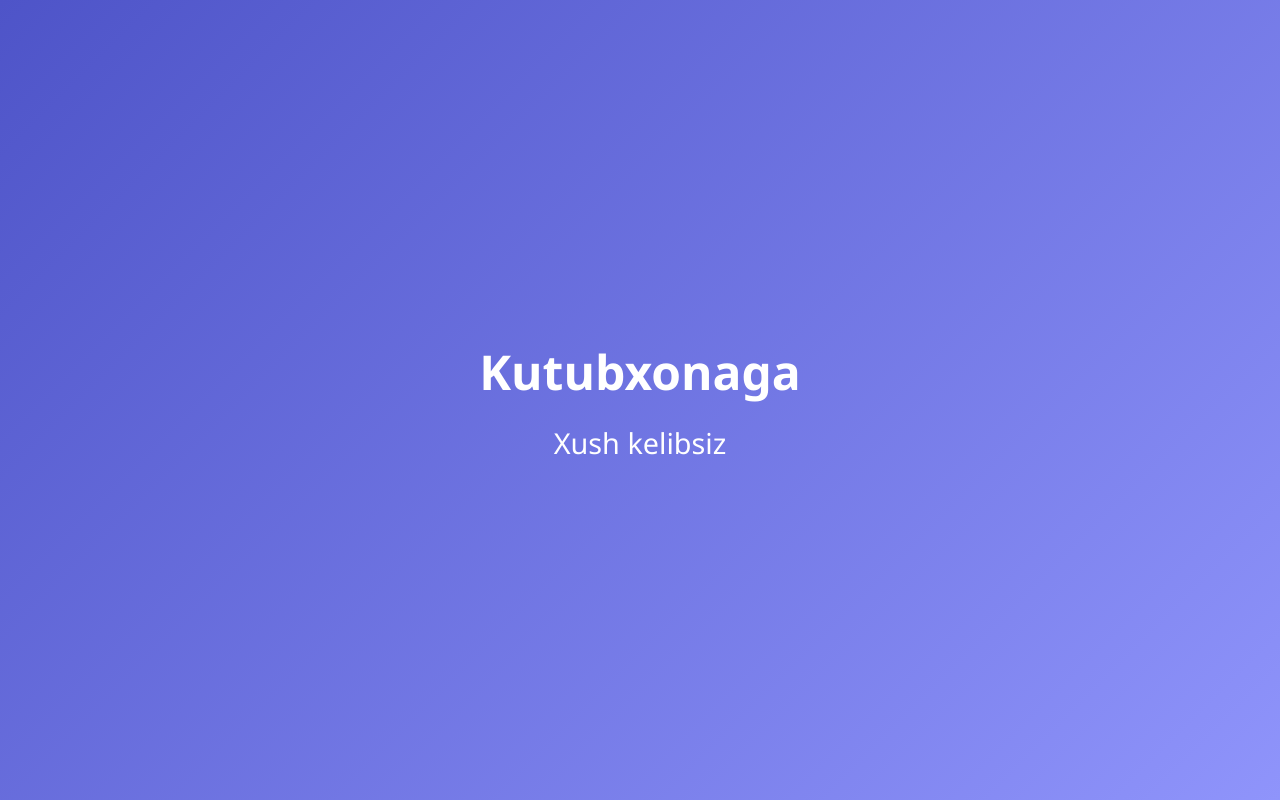
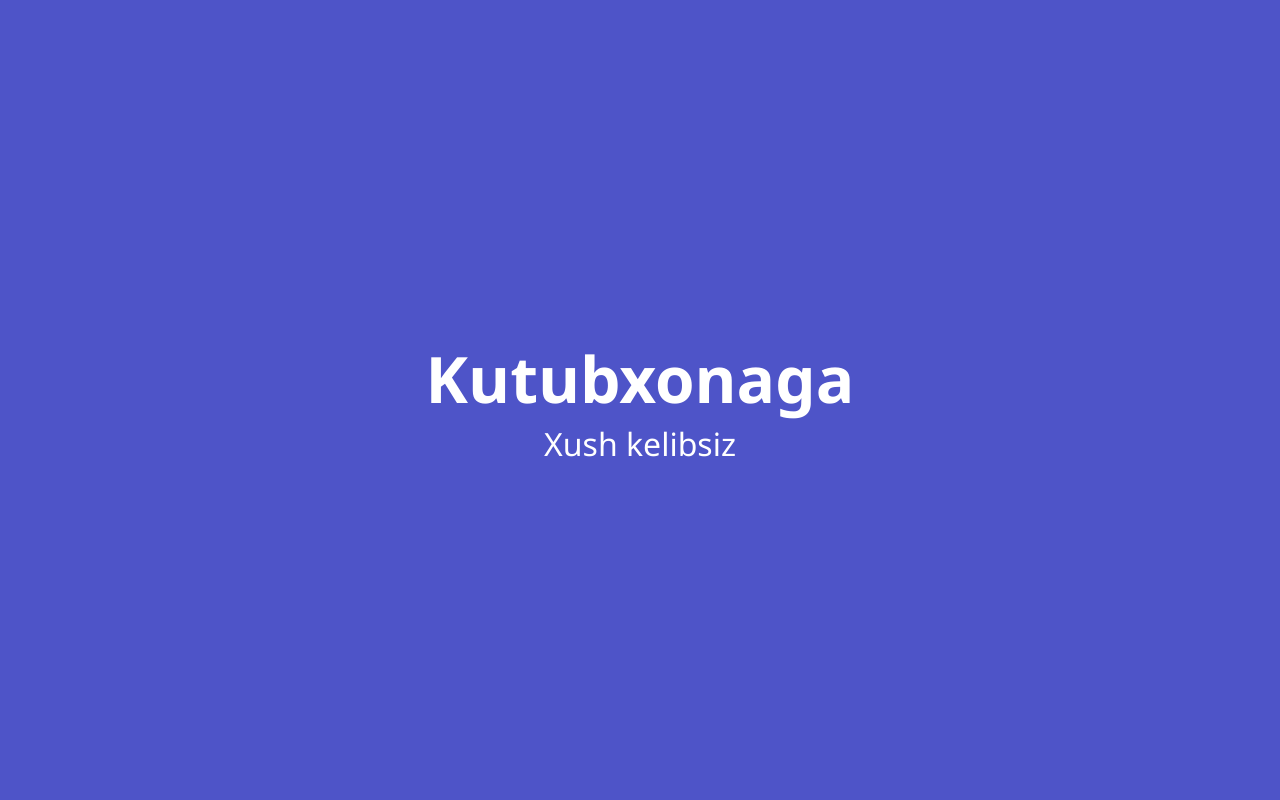
Before and after one commit to Kutubhona/kutubxona_webapp, a plain HTML site: page index.html in a window 1280 px wide. Drawn offline with Linux system fonts and the light colour scheme.

Commit message:
Update style.css

```diff
--- a/style.css
+++ b/style.css
@@ -1,63 +1,80 @@
 :root {
-  --primary:#4e54c8;
-  --primary-light:#8f94fb;
-  --danger:#ff6b6b;
-  --success:#22c55e;
+  --primary: #4e54c8;
+  --primary-light: #8f94fb;
+  --danger: #ff6b6b;
+  --success: #22c55e;
 
-  --light-bg:#f5f7fb;
-  --light-text:#222;
-  --light-card:#fff;
+  --light-bg: #f5f7fb;
+  --light-surface: #fff;
+  --light-text: #2a2a2a;
 
-  --dark-bg:#1f2029;
-  --dark-text:#f5f5f5;
-  --dark-card:#2f3142;
+  --dark-bg-start: #2a2c39;
+  --dark-bg-end: #1f2029;
+  --dark-card: #2f3142;
+  --dark-surface: #1a1c2b;
+  --dark-text: #f5f5f5;
 
-  --radius:12px;
-  --shadow-soft:0 6px 18px rgba(0,0,0,.12);
-  --shadow-strong:0 18px 50px rgba(0,0,0,.25);
-  --grad-primary:linear-gradient(135deg,var(--primary),var(--primary-light));
-  --grad-danger:linear-gradient(135deg,#ff7a7a,var(--danger));
+  --radius: 12px;
+  --shadow-soft: 0 6px 18px rgba(0,0,0,0.12);
+  --shadow-strong: 0 18px 50px rgba(0,0,0,0.25);
+
+  --theme-duration: 0.8s;
+  --hover-duration: 0.25s;
 }
 
-*{margin:0;padding:0;box-sizing:border-box;}
-body{font-family:'Segoe UI',sans-serif;line-height:1.6;background:var(--light-bg);color:var(--light-text);transition:all .3s;}
-body[data-theme='dark']{background:var(--dark-bg);color:var(--dark-text);}
+/* Base */
+body {
+  font-family: 'Segoe UI', sans-serif;
+  margin:0; padding:0;
+  background: var(--light-bg);
+  color: var(--light-text);
+  transition: background var(--theme-duration), color var(--theme-duration);
+}
+body.dark {
+  background: linear-gradient(135deg,var(--dark-bg-start),var(--dark-bg-end));
+  color: var(--dark-text);
+}
 
-header{text-align:center;padding:36px 12px 28px;background:var(--grad-primary);color:#fff;box-shadow:var(--shadow-soft);border-radius:0 0 var(--radius) var(--radius);transition:all .5s;}
-header h1{font-size:clamp(1.6rem,4vw,2.2rem);text-shadow:0 2px 12px rgba(0,0,0,.25);}
-.subtitle{margin:8px 0 14px;opacity:.9;}
+/* Splash */
+#splash {
+  position: fixed; inset:0; display:flex;
+  flex-direction:column; align-items:center; justify-content:center;
+  background: var(--primary); color:white; z-index:9999;
+}
+#splashTitle { font-size:4rem; margin:0; }
+#splashSubtitle { font-size:2rem; margin:0; }
 
-.header-actions{display:flex;justify-content:center;gap:12px;flex-wrap:wrap;margin-top:12px;}
-.header-actions input{padding:10px 14px;border-radius:var(--radius);border:1px solid #ccc;flex:1 1 200px;}
-.btn{padding:10px 18px;border-radius:var(--radius);cursor:pointer;box-shadow:var(--shadow-soft);transition:all .3s;transform-style:preserve-3d;}
-.btn:hover{transform:translateY(-3px) scale(1.03);box-shadow:var(--shadow-strong);}
-.btn-primary{background:var(--grad-primary);color:#fff;}
-.btn-danger{background:var(--grad-danger);color:#fff;}
-.btn-ghost{background:rgba(255,255,255,.12);color:#fff;}
-body[data-theme='light'] .btn-ghost{background:rgba(0,0,0,.06);color:var(--light-text);}
+/* Header */
+header { text-align:center; padding:36px 12px; background:var(--grad-primary, linear-gradient(135deg,var(--primary),var(--primary-light))); color:white; box-shadow:var(--shadow-soft); }
+header h1 { font-size:2rem; }
+header .subtitle { opacity:0.9; margin-top:6px; }
+.header-actions { margin-top:12px; display:flex; gap:12px; justify-content:center; flex-wrap:wrap; }
+.header-actions input { padding:8px 12px; border-radius:var(--radius); border:1px solid #ccc; width:220px; }
 
-.categories-row{display:flex;flex-wrap:wrap;gap:10px;justify-content:center;padding:12px;}
-.category-btn{flex:1 1 160px;text-align:center;}
+/* Buttons */
+.btn { cursor:pointer; padding:10px 18px; border-radius:var(--radius); box-shadow:var(--shadow-soft); transition:0.3s; }
+.btn:hover { transform:translateY(-2px) scale(1.03); }
+.btn-primary { background:var(--primary); color:white; }
+.btn-danger { background:var(--danger); color:white; }
+.btn-ghost { background:rgba(255,255,255,0.1); color:white; }
+body:not(.dark) .btn-ghost { background:rgba(0,0,0,0.06); color:var(--light-text); }
 
-.grid{display:grid;grid-template-columns:repeat(auto-fit,minmax(220px,1fr));gap:18px;padding:22px;max-width:1200px;margin:0 auto;transition:all .3s;}
-.book-card{background:var(--light-card);border-radius:var(--radius);padding:20px;text-align:center;box-shadow:var(--shadow-soft);transition:all .3s;transform-style:preserve-3d;}
-body[data-theme='dark'] .book-card{background:var(--dark-card);}
-.book-card:hover{transform:translateY(-12px) rotateX(2deg) rotateY(2deg);box-shadow:var(--shadow-strong);}
+/* Grid / Books */
+.grid { display:grid; grid-template-columns: repeat(auto-fit,minmax(220px,1fr)); gap:16px; padding:20px; max-width:1100px; margin:0 auto; }
+.book-card { background:rgba(255,255,255,0.15); backdrop-filter:blur(12px); padding:20px; border-radius:var(--radius); box-shadow:var(--shadow-soft); transition:transform 0.3s; }
+.book-card:hover { transform:translateY(-8px) rotateX(2deg); box-shadow:var(--shadow-strong); }
+.book-title { font-weight:600; margin-bottom:8px; }
+.book-desc { opacity:0.85; font-size:0.9rem; }
 
-.hidden{display:none !important;}
-.center{text-align:center;margin:20px 0;}
+/* Categories row */
+.categories-row { display:flex; flex-wrap:wrap; gap:8px; justify-content:center; padding:10px; }
+.categories-row button { white-space:nowrap; }
 
-#progressWrap{background:#0003;border-radius:var(--radius);height:18px;margin-top:10px;overflow:hidden;}
-#progressBar{height:100%;width:0%;background:var(--primary-light);text-align:center;color:#fff;line-height:18px;font-size:12px;border-radius:var(--radius);transition:width .3s;}
+/* Footer */
+footer { text-align:center; padding:16px; background:var(--primary); color:white; margin-top:30px; border-radius:var(--radius); }
 
-#splash{position:fixed;inset:0;background:var(--grad-primary);color:#fff;display:flex;flex-direction:column;justify-content:center;align-items:center;z-index:9999;transition:all .6s;}
-#splashTitle{font-size:3rem;font-weight:700;transition:all .8s;}
-#splashSubtitle{font-size:1.8rem;margin-top:10px;transition:all .8s;}
+/* Progress Bar */
+#progressWrap { background:rgba(0,0,0,0.08); border-radius:var(--radius); overflow:hidden; margin-top:10px; }
+#progressBar { background:var(--primary); width:0%; color:white; text-align:center; padding:4px 0; font-size:0.9rem; }
 
-.modal{position:fixed;inset:0;background:rgba(0,0,0,.7);display:flex;justify-content:center;align-items:center;z-index:9998;transition:all .3s;}
-.modal.hidden{display:none;}
-.modal.show{display:flex;}
-.modal button{margin-top:12px;}
-
-footer{text-align:center;padding:16px 10px;background:var(--grad-primary);color:#fff;margin-top:30px;border-radius:var(--radius);}
-@media(max-width:740px){.categories-row{justify-content:center;flex-wrap:wrap;}.header-actions{flex-direction:column;}.header-actions input{flex:1 1 auto;}}
+/* PDF Modal / Admin section styling omitted for brevity, can extend similarly */
```
